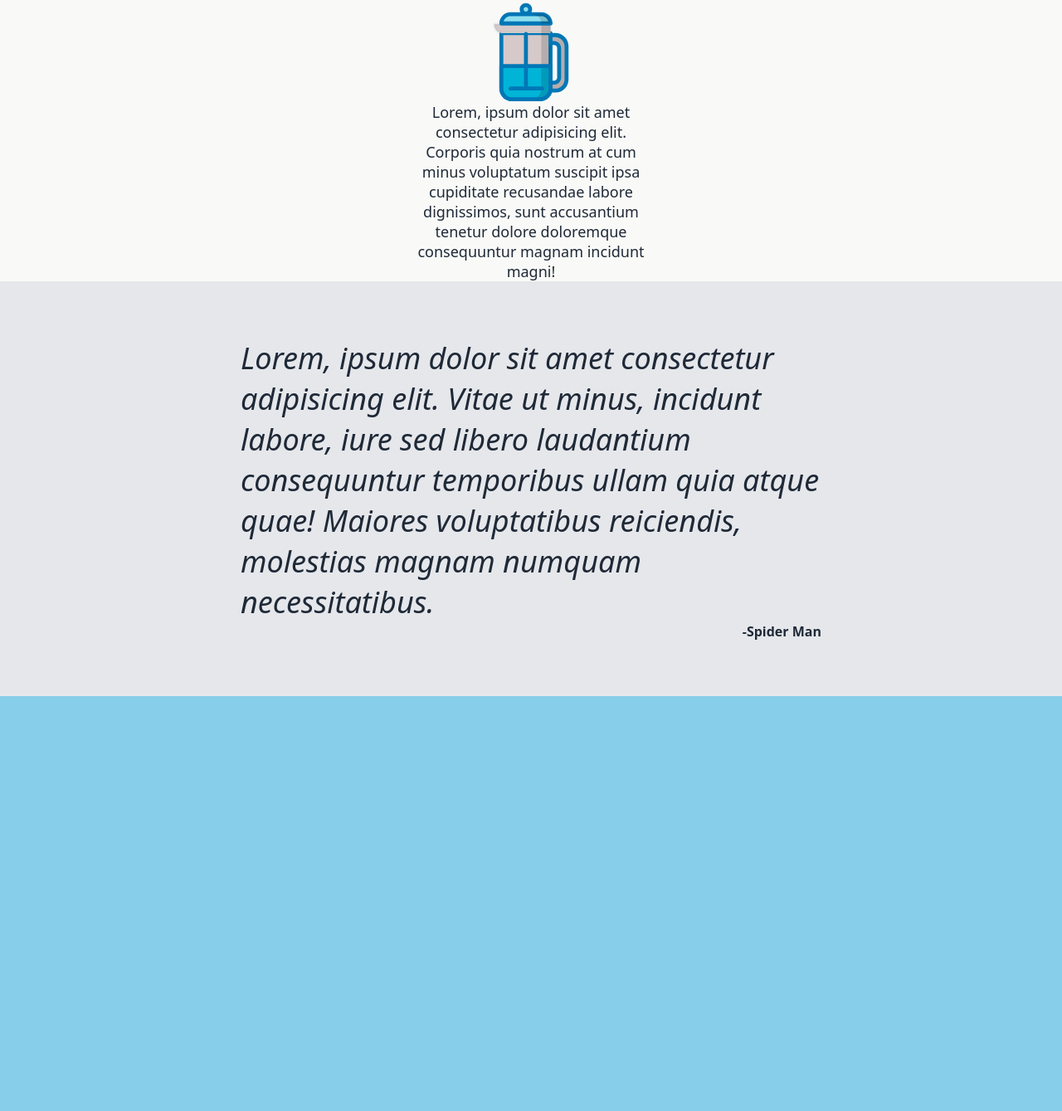
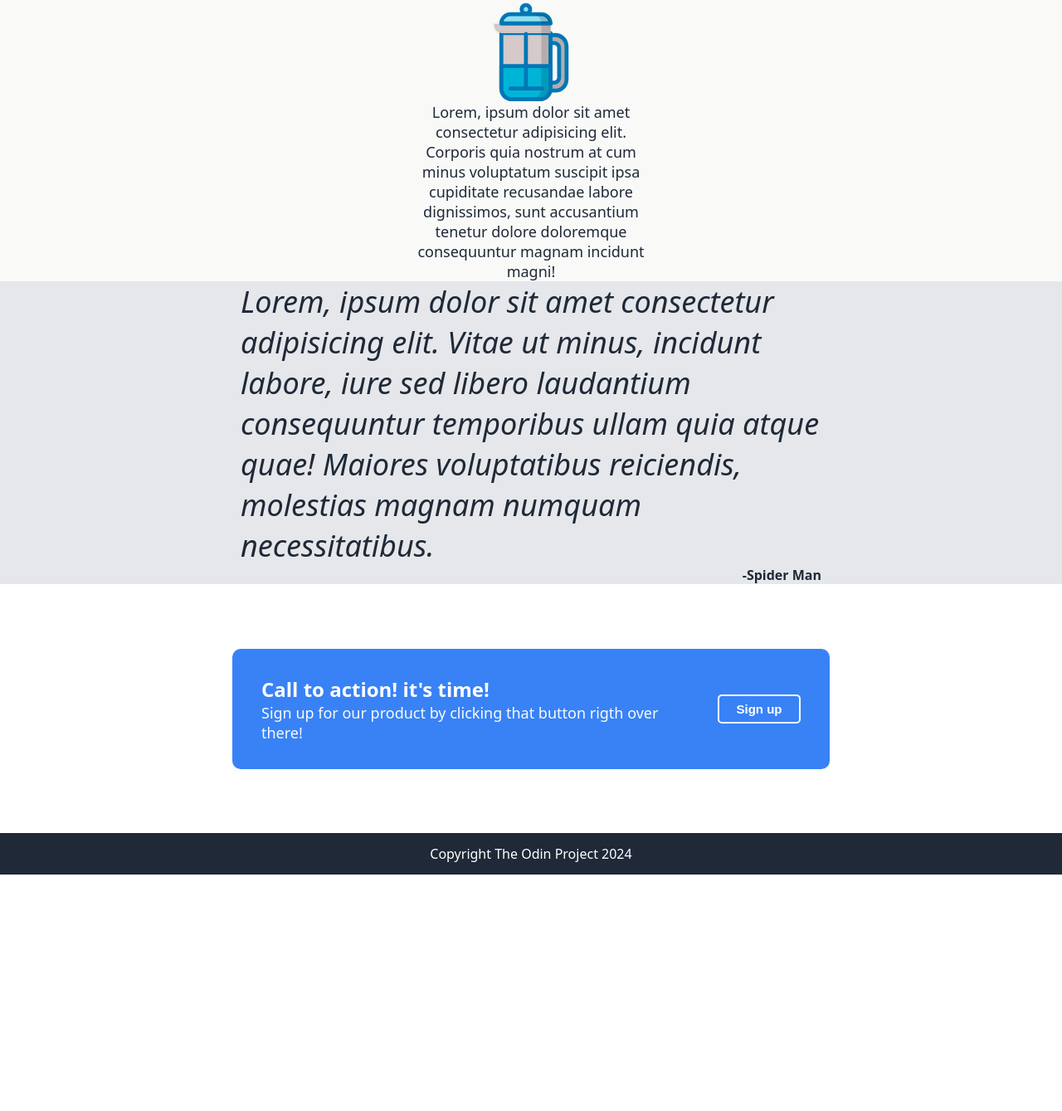
Before and after one commit to Noxy567/coffee-shop, a plain HTML site: page index.html in a window 1280 px wide. Shown: the part 948-2287 px from the top of the page at 83% size. After the commit the page ends 2002 px from the top, so only its background shows below. Drawn offline with Linux system fonts and the light colour scheme.

Commit message:
finished the basic layout needs more work on responsiveness

```diff
--- a/index.html
+++ b/index.html
@@ -35,7 +35,7 @@
                     vel?
                 </p>
 
-                <button>
+                <button class="top-signup">
                     Sign up
                 </button>
 
@@ -76,23 +76,43 @@
         </div>
 
         <div class="middle-middle">
-            <div class="middle-text">
-                Lorem, ipsum dolor sit amet consectetur adipisicing elit. Vitae ut minus, incidunt labore, iure sed
-                libero laudantium consequuntur temporibus ullam quia atque quae! Maiores voluptatibus reiciendis,
-                molestias magnam numquam necessitatibus.
-            </div>
-            <div class="author">
-                -Spider Man
+            <div class="middle-middle-content">
+                <div class="middle-text">
+                    Lorem, ipsum dolor sit amet consectetur adipisicing elit. Vitae ut minus, incidunt labore, iure sed
+                    libero laudantium consequuntur temporibus ullam quia atque quae! Maiores voluptatibus reiciendis,
+                    molestias magnam numquam necessitatibus.
+                </div>
+                <div class="author">
+                    -Spider Man
+                </div>
+
             </div>
         </div>
+        <div class="middle-bottom">
+            <div class="signup-container">
+                <div class="text-side">
+                    <div class="text-content">
+                        <h2>
+                            Call to action! it's time!
+                        </h2>
+                        <p>
+                            Sign up for our product by clicking that button rigth over there!
+                        </p>
+                    </div>
 
-        <div class="middle-bottom">
+                </div>
 
+                <div class="sign-up-button">
+                    <button class="bottom-signup">Sign up</button>
+                </div>
+
+            </div>
         </div>
     </div>
 
+
     <div class="footer">
-
+        Copyright The Odin Project 2024
     </div>
 </body>
 
--- a/styles.css
+++ b/styles.css
@@ -82,7 +82,7 @@ p{
 
 }
 
-button{
+.top-signup{
     background-color: #3882f6;
     border: none;
     border-radius: 5px;
@@ -98,6 +98,7 @@ button{
     display: flex;
     flex-direction: column;
     height: auto;
+    /* align-items: center; */
 
 }
 
@@ -167,14 +168,18 @@ button{
 
 .middle-middle{
     background-color: #e5e7eb;
-    height: 500px;
+    width: auto;
     display: flex;
     flex-direction: column;
     align-items: center;
     justify-content: center;
-    padding-left: 150px;
-    padding-right: 150px;
+    /* padding-left: 150px;
+    padding-right: 150px; */
+    /* align-self: center; */
 }
+
+
+
 
 .middle-text{
     color: #1f2937;
@@ -191,6 +196,63 @@ button{
 }
 
 .middle-bottom{
-    background-color: skyblue;
-    height: 500px;
+    background-color: e5e7eb;
+    height: 300px;
+    display: flex;
+    justify-content: center;
+    align-items: center;
 }
+
+.signup-container{
+    background-color: #3882f6;
+    width: 700px;
+    height: 125px;
+    border-radius: 10px;
+    padding: 10px;
+    display: flex;
+    justify-content: space-around;
+}
+
+.text-side{
+    display: flex;
+    justify-content: center;
+    align-items: center;
+    width: 500px;
+
+}
+
+.text-side h2{
+    margin: 0;
+}
+
+
+
+
+.sign-up-button{
+    display: flex;
+    justify-content: center;
+    align-items: center;
+
+}
+
+.bottom-signup{
+    background-color: #3882f6;
+    border-radius: 5px;
+    padding: 5px;
+    width: 100px;
+    height: 35px;
+    color: white;
+    font-weight: bold;
+    font-size: 15px;
+    border-color: white;
+    border-style: solid;
+    text-align: center;
+}
+
+.footer{
+    background-color: #1f2937;
+    height: 50px;
+    display: flex;
+    justify-content: center;
+    align-items: center;
+}
```
